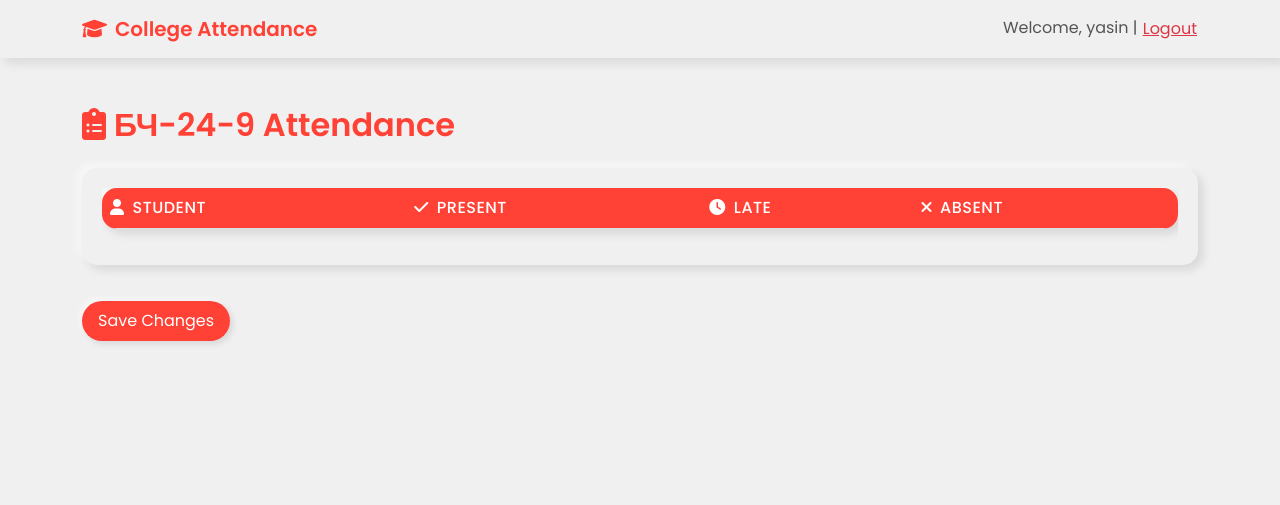
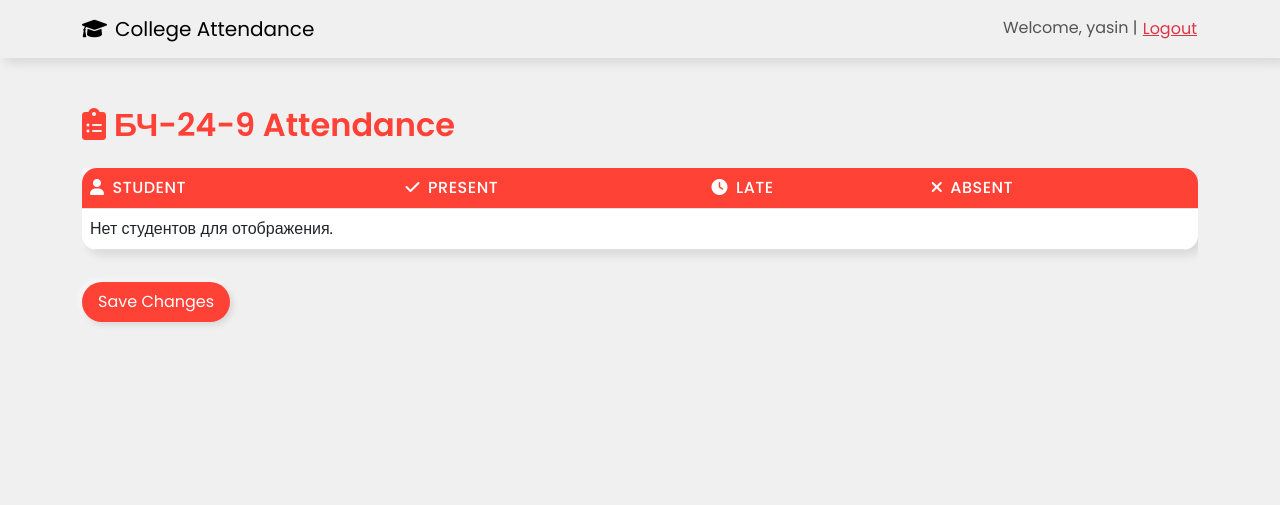
Before and after one commit to amakika/MetaAttendance, a Django app: page /faculty_attendance/1/ in a window 1280 px wide. Shown: the top 505 px of the page. Run offline with Django 5.2, Linux system fonts and the light colour scheme; a user stored in the database is signed in; data comes from the database, SQL or seed files in the repository; lists and menus that the app fills with data are empty.

Commit message:
Update faculty_attendance.html

```diff
--- a/attendance/templates/attendance/faculty_attendance.html
+++ b/attendance/templates/attendance/faculty_attendance.html
@@ -15,7 +15,6 @@
             --text-color: #333;
             --shadow-color: rgba(0, 0, 0, 0.1);
         }
-
         .dark-mode {
             --primary-color: #ff6b6b;
             --secondary-color: #4ecdc4;
@@ -23,31 +22,22 @@
             --text-color: #ecf0f1;
             --shadow-color: rgba(255, 255, 255, 0.1);
         }
-
         body {
             font-family: 'Poppins', sans-serif;
             background-color: var(--background-color);
             color: var(--text-color);
             transition: background-color 0.3s, color 0.3s;
         }
-
         .navbar {
             background-color: var(--background-color);
             box-shadow: 5px 5px 10px var(--shadow-color), -5px -5px 10px rgba(255, 255, 255, 0.5);
         }
-
-        .navbar-brand {
-            font-weight: 600;
-            color: var(--primary-color);
-        }
-
         .table {
             background-color: var(--background-color);
             border-radius: 15px;
             overflow: hidden;
             box-shadow: 5px 5px 10px var(--shadow-color), -5px -5px 10px rgba(255, 255, 255, 0.5);
         }
-
         .table thead th {
             background-color: var(--primary-color);
             color: #ffffff;
@@ -55,11 +45,9 @@
             text-transform: uppercase;
             letter-spacing: 0.5px;
         }
-
         .table-hover tbody tr:hover {
             background-color: rgba(241, 248, 255, 0.1);
         }
-
         .btn-custom {
             background-color: var(--primary-color);
             color: #ffffff;
@@ -69,23 +57,16 @@
             transition: all 0.3s ease;
             box-shadow: 3px 3px 6px var(--shadow-color), -3px -3px 6px rgba(255, 255, 255, 0.5);
         }
-
         .btn-custom:hover {
             background-color: var(--secondary-color);
             transform: translateY(-2px);
             box-shadow: 5px 5px 10px var(--shadow-color), -5px -5px 10px rgba(255, 255, 255, 0.5);
         }
-
         .faculty-title {
             color: var(--primary-color);
             font-weight: 600;
             margin-bottom: 1.5rem;
         }
-
-        .btn.btn-link.text-danger {
-            color: var(--primary-color);
-        }
-
         .dark-mode-toggle {
             position: fixed;
             bottom: 20px;
@@ -100,38 +81,6 @@
             cursor: pointer;
             transition: all 0.3s ease;
             box-shadow: 3px 3px 6px var(--shadow-color), -3px -5px 10px rgba(255, 255, 255, 0.5);
-        }
-
-        .dark-mode-toggle:hover {
-            background-color: var(--secondary-color);
-            transform: scale(1.1);
-        }
-
-        .fade-in {
-            animation: fadeIn 0.5s ease-out;
-        }
-
-        @keyframes fadeIn {
-            from { opacity: 0; transform: translateY(20px); }
-            to { opacity: 1; transform: translateY(0); }
-        }
-
-        .neumorphic-card {
-            background-color: var(--background-color);
-            border-radius: 15px;
-            padding: 20px;
-            margin-bottom: 20px;
-            box-shadow: 5px 5px 10px var(--shadow-color), -5px -5px 10px rgba(255, 255, 255, 0.5);
-            transition: all 0.3s ease;
-        }
-
-        .neumorphic-card:hover {
-            transform: translateY(-5px);
-            box-shadow: 8px 8px 15px var(--shadow-color), -8px -8px 15px rgba(255, 255, 255, 0.5);
-        }
-
-        input.error {
-            border: 1px solid red;
         }
     </style>
 </head>
@@ -160,20 +109,19 @@
     <div class="container mt-5">
         {% if messages %}
             {% for message in messages %}
-                <div class="alert alert-{{ message.tags }} alert-dismissible fade show neumorphic-card" role="alert">
+                <div class="alert alert-{{ message.tags }} alert-dismissible fade show" role="alert">
                     {{ message }}
                     <button type="button" class="btn-close" data-bs-dismiss="alert" aria-label="Close"></button>
                 </div>
             {% endfor %}
         {% endif %}
 
-        <h2 class="faculty-title mb-4 fade-in">
+        <h2 class="faculty-title mb-4">
             <i class="fas fa-clipboard-list me-2"></i>{{ faculty.name }} Attendance
         </h2>
 
         <form method="post" action="{% url 'faculty_attendance' faculty.id %}" onsubmit="return confirm('Are you sure you want to save changes?');">
             {% csrf_token %}
-            <div class="neumorphic-card fade-in">
             <div class="table-responsive">
                 <table class="table table-hover">
                     <thead>
@@ -198,10 +146,13 @@
                                     <input type="number" name="absent_{{ student.id }}" value="{{ stats.absent }}" class="form-control{% if stats.absent < 0 %} error{% endif %}" min="0">
                                 </td>
                             </tr>
+                        {% empty %}
+                            <tr>
+                                <td colspan="4">Нет студентов для отображения.</td>
+                            </tr>
                         {% endfor %}
                     </tbody>
                 </table>
-                </div>
             </div>
             <button type="submit" class="btn btn-custom mt-3">Save Changes</button>
         </form>
```
Lines whose indentation alone changed are shown as unchanged.
